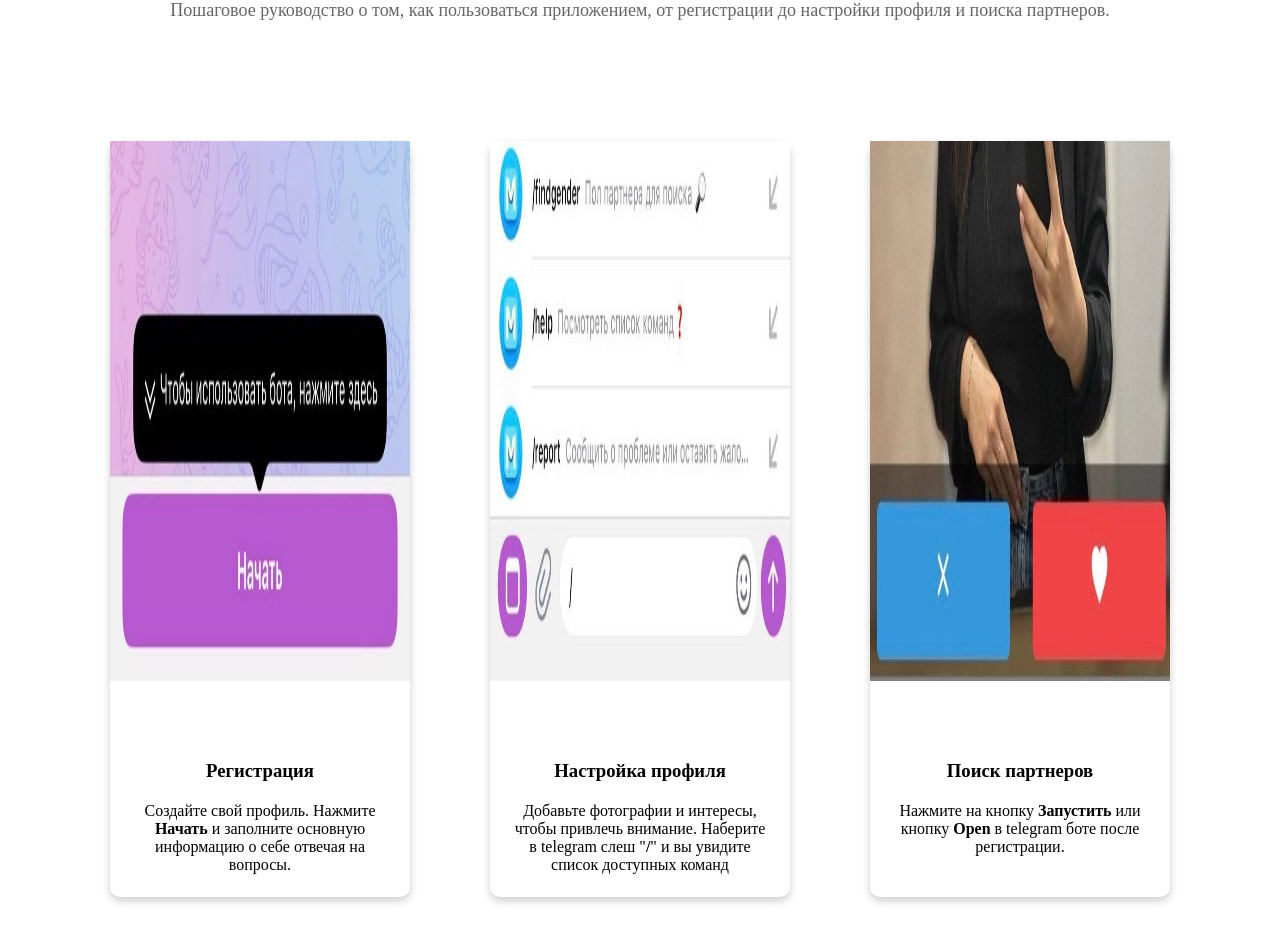
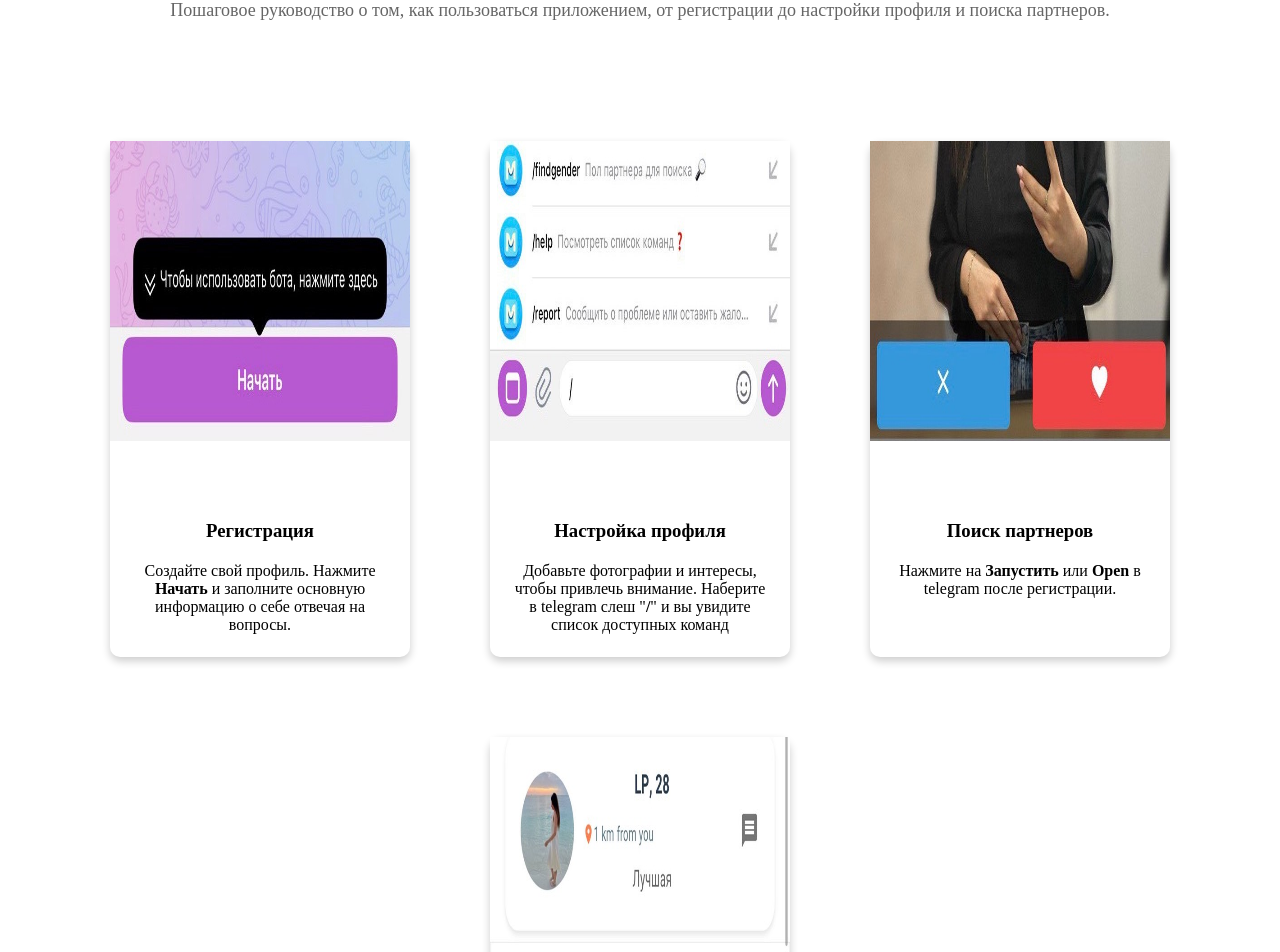
Before and after one commit to ikomarov/meet-land, a Next.js app: page /LandingPage in a window 1280 px wide. Shown: the part 2293-3245 px from the top of the page. Built offline with nearby package versions, Linux system fonts and the light colour scheme.

Commit message:
Обновление

```diff
--- a/next.config.js
+++ b/next.config.js
@@ -7,7 +7,7 @@
         protocol: 'https',
         hostname: 'cdn.lovemeetmet.space',
         port: '',
-        pathname: 'land/public/**',
+        pathname: 'public/**',
       },
     ],
   },
--- a/src/components/HowItWorks/index.server.tsx
+++ b/src/components/HowItWorks/index.server.tsx
@@ -13,7 +13,7 @@
         <div className="card">
           <Image
               width={300}
-              height={540}
+              height={300}
               src="/301.jpeg"
               alt="Meet step 1"
           />
@@ -25,9 +25,9 @@
         <div className="card">
           <Image
               width={300}
-              height={540}
+              height={300}
               src="/461.jpeg"
-              alt="Meet step 2"
+              alt="Meet step 2 add int"
           />
           <div className="card-content">
             <h3>Настройка профиля</h3>
@@ -37,19 +37,19 @@
         <div className="card">
           <Image
               width={300}
-              height={540}
+              height={300}
               src="/551.jpeg"
               alt="Meet step 3"
           />
           <div className="card-content">
             <h3>Поиск партнеров</h3>
-            <p>Нажмите на кнопку <b>Запустить</b> или кнопку <b>Open</b> в telegram боте после регистрации.</p>
+            <p>Нажмите на <b>Запустить</b> или <b>Open</b> в telegram после регистрации.</p>
           </div>
         </div>
         <div className="card">
           <Image
               width={300}
-              height={540}
+              height={300}
               src="/12.jpeg"
               alt="Meet step 4"
           />
```
